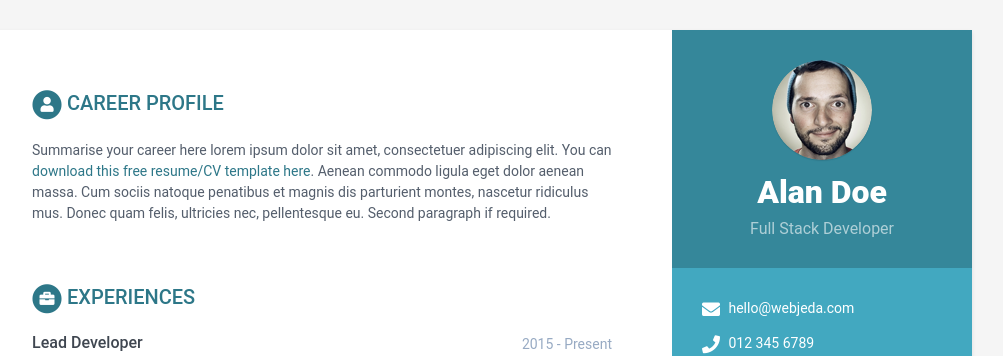
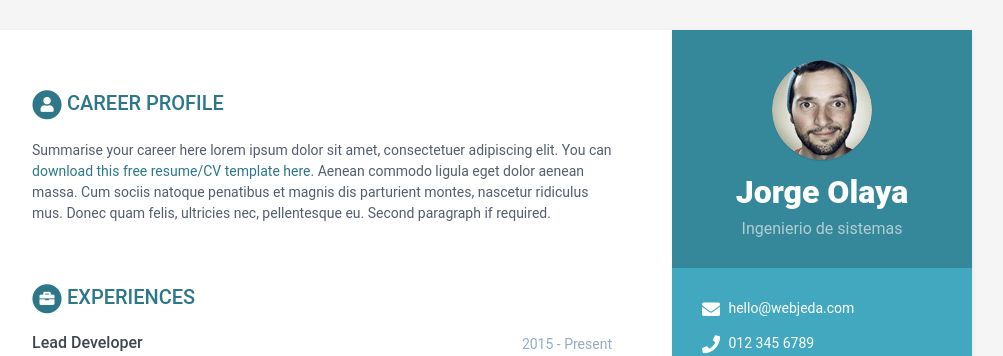
Before and after one commit to Jeol28/Jekyll, a Jekyll site: the page built from index.html, in a window 1280 px wide and 900 px high. Shown: the top 356 px of the window, without its empty margins (168-1171 px from the left). Built offline with Jekyll 4.4.1, drawn with Linux system fonts in a browser that asks for light colours.

Commit message:
Cambiar Nombre

```diff
--- a/_data/data.yml
+++ b/_data/data.yml
@@ -8,8 +8,8 @@ sidebar:
     education: True # set to False if you want education in main section instead of in sidebar
 
     # Profile information
-    name: Alan Doe
-    tagline: Full Stack Developer
+    name: Jorge Olaya
+    tagline: Ingenierio de sistemas
     avatar: profile.png  #place a 100x100 picture inside /assets/images/ folder and provide the name of the file below
 
     # Sidebar links
```
